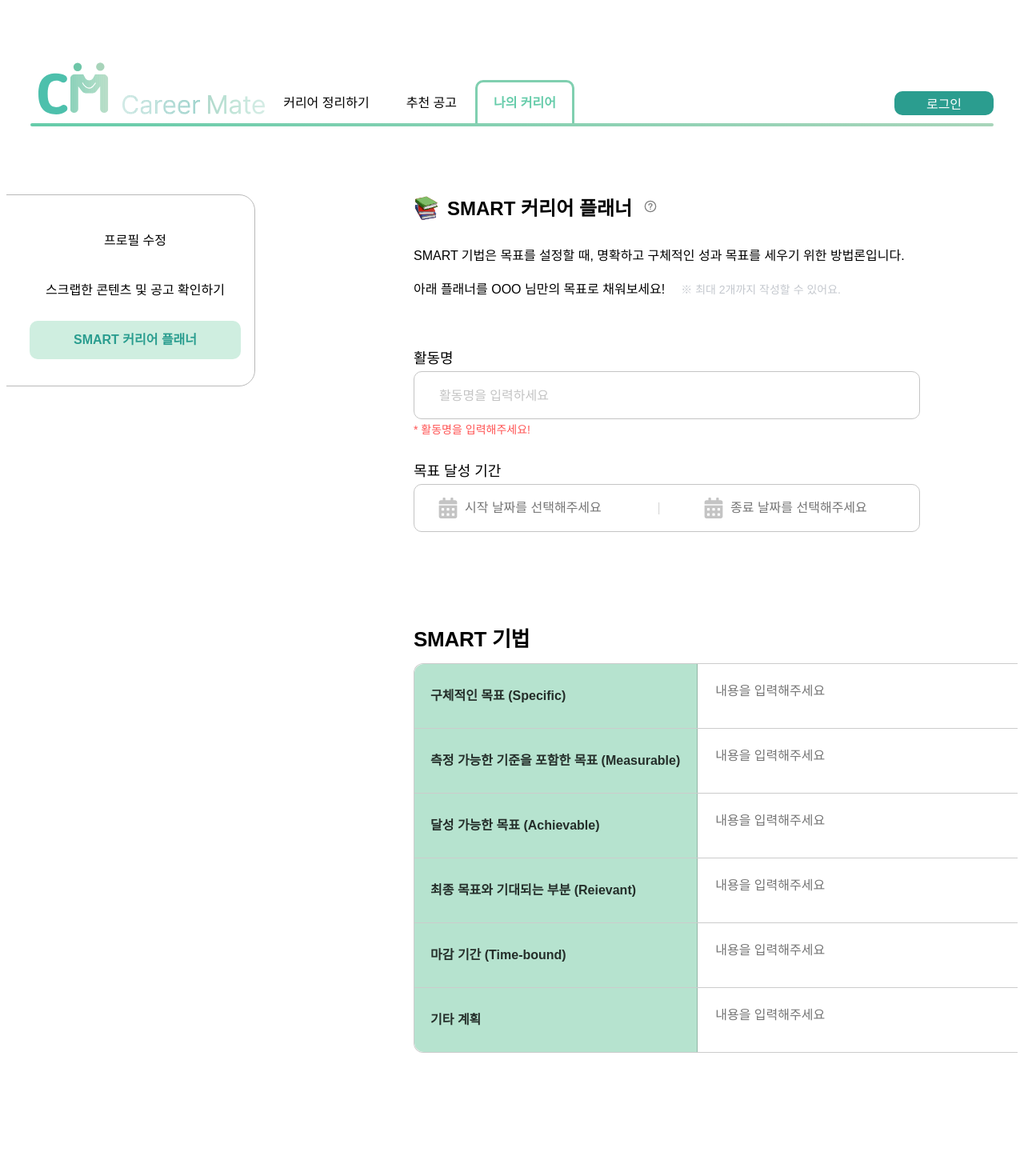
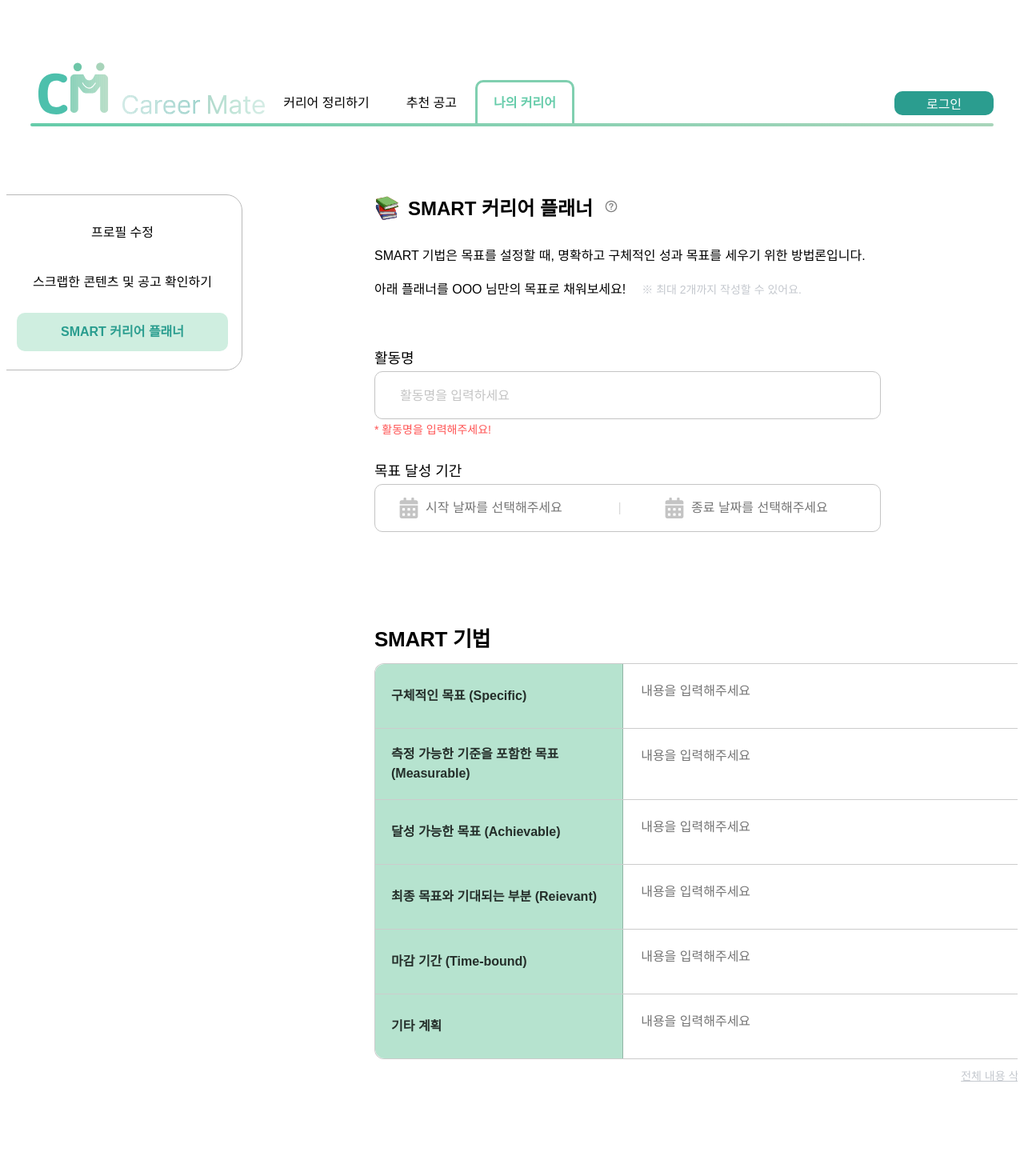
Before and after one commit to Career-Mate/Web, a React (Vite) app: page /mycareer/smart-planner in a window 1280 px wide. Shown: the top 1470 px of the page at 80% size. Built offline with nearby package versions, Linux system fonts and the light colour scheme; no server answers; a web font is replaced by a local one.

Commit message:
style: 태블릿 반응형 UI 구현

```diff
--- a/src/components/common/Menu/SubMenu/styled/styled.js
+++ b/src/components/common/Menu/SubMenu/styled/styled.js
@@ -5,14 +5,19 @@ export const Container = styled.div`
     flex-direction: column;
     justify-content: center;
     align-items: flex-end;
-    width: 349px;
-    height: 240px;
+    width: 300px;
+    height: 220px;
     background: #ffffff;
     border: 1px solid #b9b9b9;
     border-radius: 0 20px 20px 0;
     padding: 16px 17px;
     gap: 10px;
     box-sizing: border-box;
+
+    @media (max-width: 1024px) {
+        width: 230px;
+        height: 220px;
+    }
 `;
 
 export const ButtonWrapper = styled.div`
@@ -33,4 +38,9 @@ export const Button = styled.button`
     font-size: 16px;
     font-weight: ${({ $isActive }) => ($isActive ? '700' : 'normal')};
     cursor: pointer;
+
+    @media (max-width: 1024px) {
+        width: 200px;
+        font-size: 14px;
+    }
 `;
--- a/src/components/common/Templates/SmartTemplate/styled/styled.js
+++ b/src/components/common/Templates/SmartTemplate/styled/styled.js
@@ -4,9 +4,13 @@ export const TemplateWrapper = styled.div`
     display: flex;
     flex-direction: column;
     align-items: flex-start;
-    width: 983px;
+    width: 850px;
     gap: 10px;
     padding-bottom: 65px;
+
+    @media (max-width: 1024px) {
+        width: 640px;
+    }
 `;
 
 export const TemplateTitle = styled.h2`
@@ -22,7 +26,7 @@ export const TemplateTitle = styled.h2`
 export const TemplateTable = styled.div`
     display: flex;
     flex-direction: column;
-    width: 976px;
+    width: inherit;
     background: #ffffff;
     border-radius: 12px;
     border: 1px solid rgba(0, 0, 0, 0.2);
@@ -90,8 +94,8 @@ export const TableCellData = styled.div.withConfig({
 
 export const CharCount = styled.div`
     font-size: 8px;
-    color: ${(props)=>(props.$charCount >= props.$maxCount ? 'red' : 'grey') };
-`
+    color: ${(props) => (props.$charCount >= props.$maxCount ? 'red' : 'grey')};
+`;
 
 export const ButtonWrapper = styled.div`
     display: flex;
--- a/src/pages/MyCareer/MyCareerPage/styled/styled.js
+++ b/src/pages/MyCareer/MyCareerPage/styled/styled.js
@@ -11,9 +11,14 @@ export const PageContainer = styled.div`
 `;
 export const SideContainer = styled.div`
     position: relative;
-    left: -38px;
+    left: -5px;
     height: inherit;
     margin-right: 100px;
+
+    @media (max-width: 1024px) {
+        left: -1px;
+        margin-right: 0px;
+    }
 `;
 export const MainContainer = styled.div`
     height: fit-content;
--- a/src/pages/MyCareer/SmartPlannerPage/styled/styled.js
+++ b/src/pages/MyCareer/SmartPlannerPage/styled/styled.js
@@ -5,6 +5,7 @@ export const MainContainer = styled.div`
     height: fit-content;
     display: flex;
     flex-direction: column;
+    margin-right: 60px;
     gap: 60px;
 `;
 export const TextContainer = styled.div`
```
